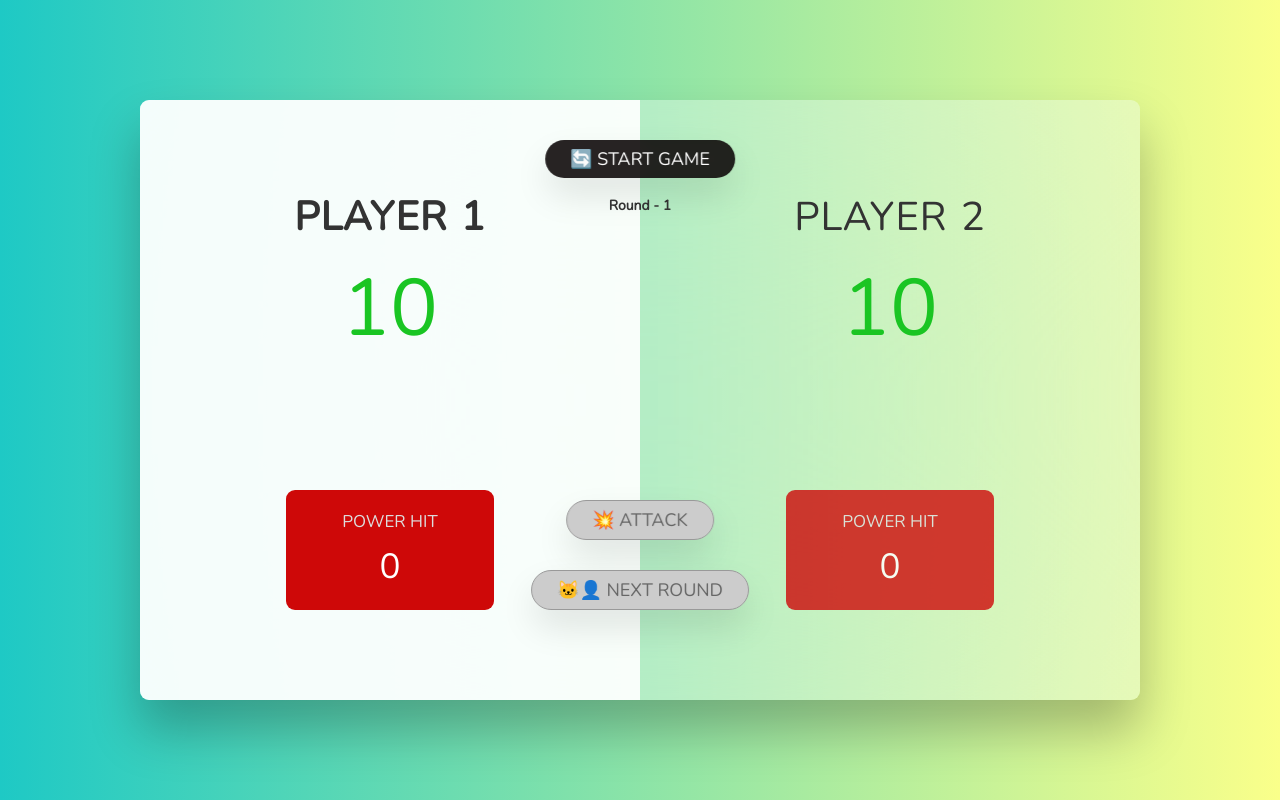
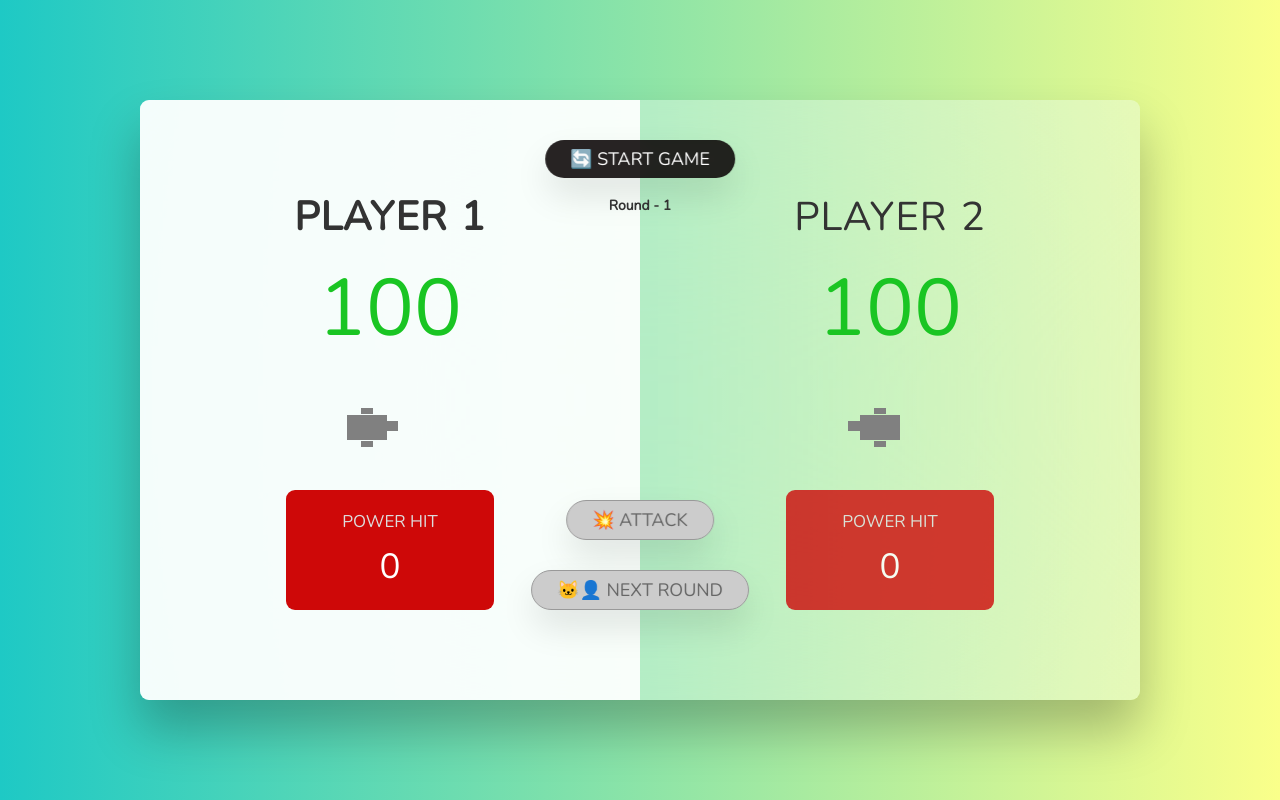
Before and after one commit to drajnish/shooting-game, a plain HTML site: page index.html in a window 1280 px wide. Drawn offline with nearby package versions, Linux system fonts and the light colour scheme.

Commit message:
added tank and bullet functionality

```diff
--- a/index.html
+++ b/index.html
@@ -12,6 +12,20 @@
       <section class="player player--0 player--active">
         <h2 class="name" id="name--0">Player 1</h2>
         <p class="health" id="health--0">100</p>
+        <div class="battle-field">
+          <div class="battle-ground">
+            <div class="head head--0"></div>
+            <div class="tank tank--0"></div>
+            <div class="foot foot--0--left"></div>
+            <div class="foot foot--0--right"></div>
+            <div class="bullet bullet--0" id="bullet--0"></div>
+            <div class="head head--1"></div>
+            <div class="tank tank--1"></div>
+            <div class="foot foot--1--left"></div>
+            <div class="foot foot--1--right"></div>
+            <div class="bullet bullet--1" id="bullet--1"></div>
+          </div>
+        </div>
         <div class="current">
           <p class="current-label">Power hit</p>
           <p class="current-hit" id="current--0">0</p>
@@ -20,6 +34,7 @@
       <section class="player player--1">
         <h2 class="name" id="name--1">Player 2</h2>
         <p class="health" id="health--1">100</p>
+
         <div class="current">
           <p class="current-label">Power hit</p>
           <p class="current-hit" id="current--1">0</p>
--- a/script.js
+++ b/script.js
@@ -14,18 +14,30 @@ const btnNext = document.querySelector('.btn--next');
 const btnShoot = document.querySelector('.btn--shoot');
 const btnNew = document.querySelector('.btn--new');
 
+//selecting bullets and tank
+const bullet0 = document.getElementById('bullet--0');
+const bullet1 = document.getElementById('bullet--1');
+const tank0 = document.querySelector('.tank--0');
+const head0 = document.querySelector('.head--0');
+const footLeft0 = document.querySelector('.foot--0--left');
+const footRight0 = document.querySelector('.foot--0--right');
+const tank1 = document.querySelector('.tank--1');
+const head1 = document.querySelector('.head--1');
+const footLeft1 = document.querySelector('.foot--1--left');
+const footRight1 = document.querySelector('.foot--1--right');
+
 //Starting conditions
 let healths, currentHit, activePlayer, playing, roundWinner;
 roundWinner = [];
 
 const init = () => {
   currentHit = 0;
-  healths = [10, 10];
+  healths = [100, 100];
   activePlayer = 0;
   playing = true;
 
-  health0El.textContent = 10;
-  health1El.textContent = 10;
+  health0El.textContent = 100;
+  health1El.textContent = 100;
   current1El.textContent = 0;
   current0El.textContent = 0;
 
@@ -40,6 +52,33 @@ const init = () => {
   player1El.classList.remove('player--winner');
   player0El.classList.remove('player--looser');
   player1El.classList.remove('player--looser');
+
+  // bullets and tank initial state
+  bullet0.style.left = `${13}%`;
+  bullet1.style.right = `${16}%`;
+
+  bullet0.classList.remove('hidden');
+  bullet1.classList.remove('hidden');
+
+  tank1.classList.remove('tank--winner');
+  head1.classList.remove('tank--winner');
+  footLeft1.classList.remove('tank--winner');
+  footRight1.classList.remove('tank--winner');
+
+  tank0.classList.remove('tank--looser');
+  footLeft0.classList.remove('tank--looser');
+  footRight0.classList.remove('tank--looser');
+  head0.classList.remove('tank--looser');
+
+  tank0.classList.remove('tank--winner');
+  head0.classList.remove('tank--winner');
+  footLeft0.classList.remove('tank--winner');
+  footRight0.classList.remove('tank--winner');
+
+  tank1.classList.remove('tank--looser');
+  footLeft1.classList.remove('tank--looser');
+  footRight1.classList.remove('tank--looser');
+  head1.classList.remove('tank--looser');
 };
 
 const addElement = () => {
@@ -57,6 +96,31 @@ const addElement = () => {
 
 init();
 addElement();
+
+// for bullet movement
+// const tank0 = document.querySelector('tank--0');
+
+// const tank1 = document.querySelector('tank--1');
+
+function bulletShoot(start, end, bullet) {
+  let intervalId = null;
+  const elem = bullet;
+  let pos = start;
+  clearInterval(intervalId);
+  intervalId = setInterval(bulletMove, 10);
+  function bulletMove() {
+    if (pos == end) {
+      clearInterval(intervalId);
+    } else {
+      pos++;
+      if (bullet === bullet0) {
+        elem.style.left = `${pos}%`;
+      } else {
+        elem.style.right = `${pos}%`;
+      }
+    }
+  }
+}
 
 const switchPlayer = () => {
   activePlayer = activePlayer === 0 ? 1 : 0;
@@ -114,12 +178,40 @@ const switchPlayer = () => {
   if (p1 === 3) {
     document.querySelector(`.player--0`).classList.add('player--winner');
     document.querySelector(`.player--1`).classList.add('player--looser');
+
+    bullet1.classList.add('hidden');
+    bullet0.classList.add('hidden');
+
+    tank0.classList.add('tank--winner');
+    head0.classList.add('tank--winner');
+    footLeft0.classList.add('tank--winner');
+    footRight0.classList.add('tank--winner');
+
+    tank1.classList.add('tank--looser');
+    footLeft1.classList.add('tank--looser');
+    footRight1.classList.add('tank--looser');
+    head1.classList.add('tank--looser');
+
     btnNext.disabled = true;
     btnShoot.disabled = true;
   }
   if (p2 === 3) {
     document.querySelector(`.player--1`).classList.add('player--winner');
     document.querySelector(`.player--0`).classList.add('player--looser');
+
+    bullet0.classList.add('hidden');
+    bullet1.classList.add('hidden');
+
+    tank1.classList.add('tank--winner');
+    head1.classList.add('tank--winner');
+    footLeft1.classList.add('tank--winner');
+    footRight1.classList.add('tank--winner');
+
+    tank0.classList.add('tank--looser');
+    footLeft0.classList.add('tank--looser');
+    footRight0.classList.add('tank--looser');
+    head0.classList.add('tank--looser');
+
     btnNext.disabled = true;
     btnShoot.disabled = true;
   }
@@ -131,6 +223,9 @@ btnShoot.addEventListener('click', () => {
     currentHit = hitPoint;
     document.getElementById(`current--${activePlayer}`).textContent =
       currentHit;
+
+    bulletShoot(16, 85, document.getElementById(`bullet--${activePlayer}`));
+
     switchPlayer();
   }
 });
--- a/style.css
+++ b/style.css
@@ -206,6 +206,116 @@ main {
   color: rgba(201, 30, 30, 0.4);
 }
 
+.battle-field {
+  position: absolute;
+  top: 28rem;
+  transform: translateX(-50%);
+  width: 70rem;
+  height: 10rem;
+  left: 50%;
+  background-color: transparent;
+}
+
+.battle-ground {
+  position: relative;
+  top: 2rem;
+  width: 70rem;
+  height: 5rem;
+  background-color: transparent;
+}
+
+.tank {
+  position: absolute;
+  top: 1.5rem;
+  transform: translateX(-50%);
+  width: 4rem;
+  height: 2.5rem;
+  background-color: gray;
+  z-index: 10;
+}
+
+.tank--0 {
+  left: 11%;
+}
+
+.tank--1 {
+  right: 10%;
+}
+
+.head {
+  position: absolute;
+  transform: translateX(-50%);
+  width: 2rem;
+  height: 1rem;
+  background-color: gray;
+  z-index: 10;
+}
+
+.head--0 {
+  top: 2.1rem;
+  left: 14%;
+}
+
+.head--1 {
+  top: 2.1rem;
+  right: 16%;
+}
+
+.foot {
+  position: absolute;
+  transform: translateX(-50%);
+  width: 1.2rem;
+  height: 0.6rem;
+  background-color: gray;
+  z-index: 10;
+}
+
+.foot--0--left {
+  top: 0.8rem;
+  left: 11%;
+}
+
+.foot--0--right {
+  top: 4.1rem;
+  left: 11%;
+}
+
+.foot--1--left {
+  top: 0.8rem;
+  right: 14%;
+}
+
+.foot--1--right {
+  top: 4.1rem;
+  right: 14%;
+}
+
+.bullet {
+  position: absolute;
+  transform: translateX(-50%);
+  top: 2rem;
+  width: 1rem;
+  height: 0.9rem;
+  background-color: rgb(218, 165, 32);
+  border-radius: 50%;
+}
+
+.bullet--0 {
+  left: 13%;
+}
+
+.bullet--1 {
+  right: 16%;
+}
+
+.tank--winner {
+  background-color: rgb(218, 165, 32);
+}
+
+.tank--looser {
+  background-color: rgba(201, 30, 30, 0.4);
+}
+
 .hidden {
   display: none;
 }
```
